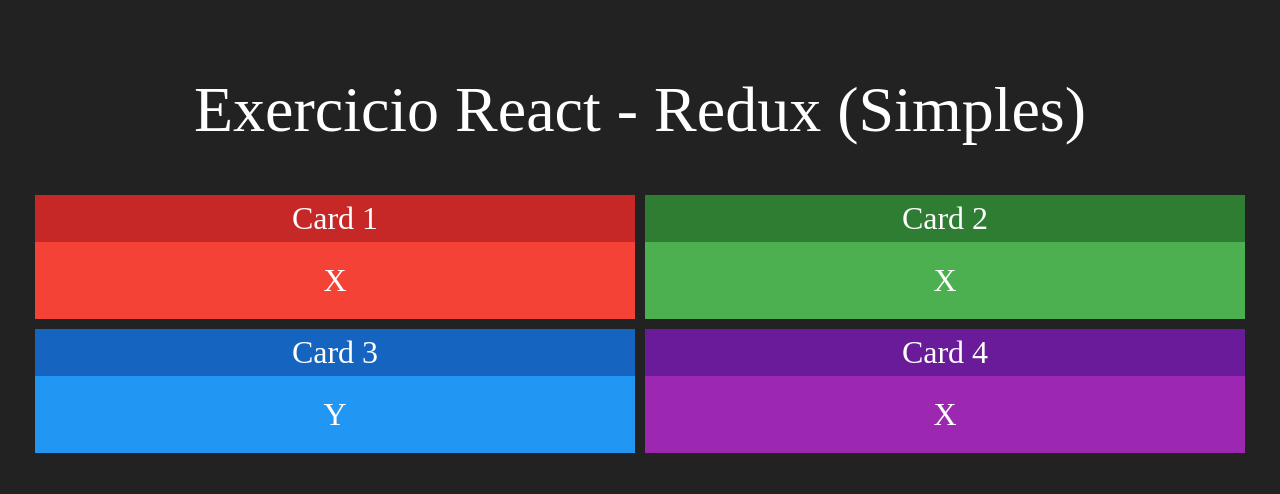
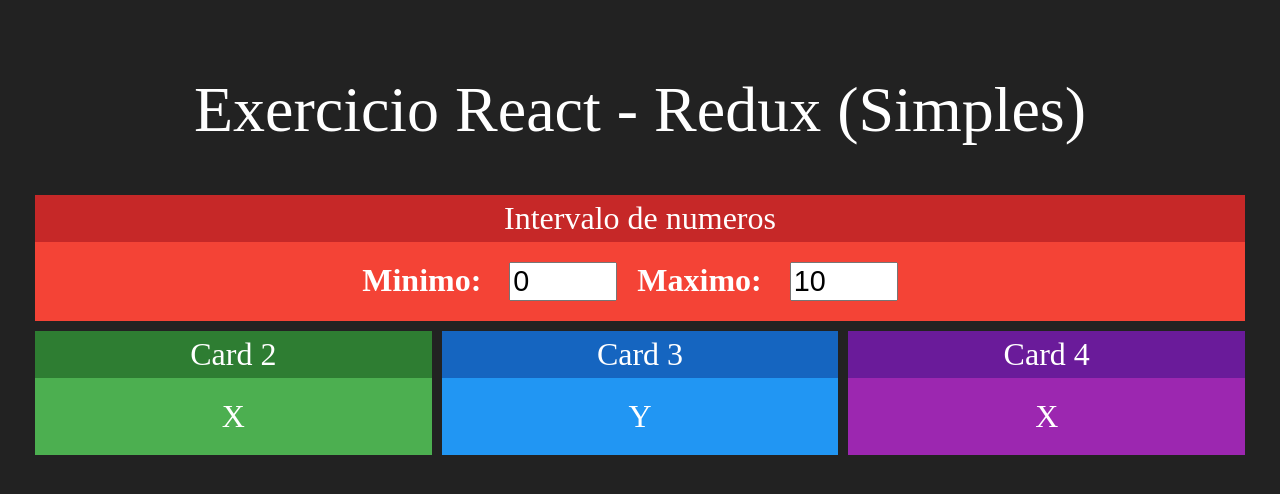
Before and after one commit to leandrolinkolnr/Projeto_React_com_Redux, a React (Create React App) app: page / in a window 1280 px wide. Shown: the top 494 px of the page. Built offline with nearby package versions, Linux system fonts and the light colour scheme.

Commit message:
Componente Intervalo

```diff
--- a/src/App.js
+++ b/src/App.js
@@ -1,15 +1,16 @@
 import Card from './Components/Card'
 import './App.css';
+import Intervalo from './Components/Intervalo';
 
 function App() {
   return (
     <div className="App">
       <h1> Exercicio React - Redux (Simples)</h1>
       <div className='linha'>
-          <Card title="Card 1" red>X</Card>
-          <Card title="Card 2" green>X</Card>
+          <Intervalo/ >
       </div>
       <div className='linha'>
+          <Card title="Card 2" green>X</Card>
           <Card title="Card 3" blue>Y</Card>
           <Card title="Card 4" purple>X</Card>
       </div>
--- /dev/null
+++ b/src/Components/Intervalo.css
@@ -0,0 +1,6 @@
+.Intervalo input {
+    font-size: 1.8rem;
+    margin-left: 20px;
+    margin-right: 20px;
+    width: 100px;
+}
--- /dev/null
+++ b/src/Components/Intervalo.jsx
@@ -0,0 +1,21 @@
+import './Intervalo.css'
+import React from 'react'
+import Card from './Card'
+
+
+export default props => {
+    return (
+        <Card title="Intervalo de numeros" red>
+            <div className='Intervalo'>
+                <span>
+                    <strong>Minimo: </strong>
+                    <input type="number" value={0} readOnly/>
+                </span>
+                <span>
+                    <strong>Maximo: </strong>
+                    <input type="number" value={10} readOnly/>
+                </span>
+            </div>
+        </Card>
+    )
+}
```
